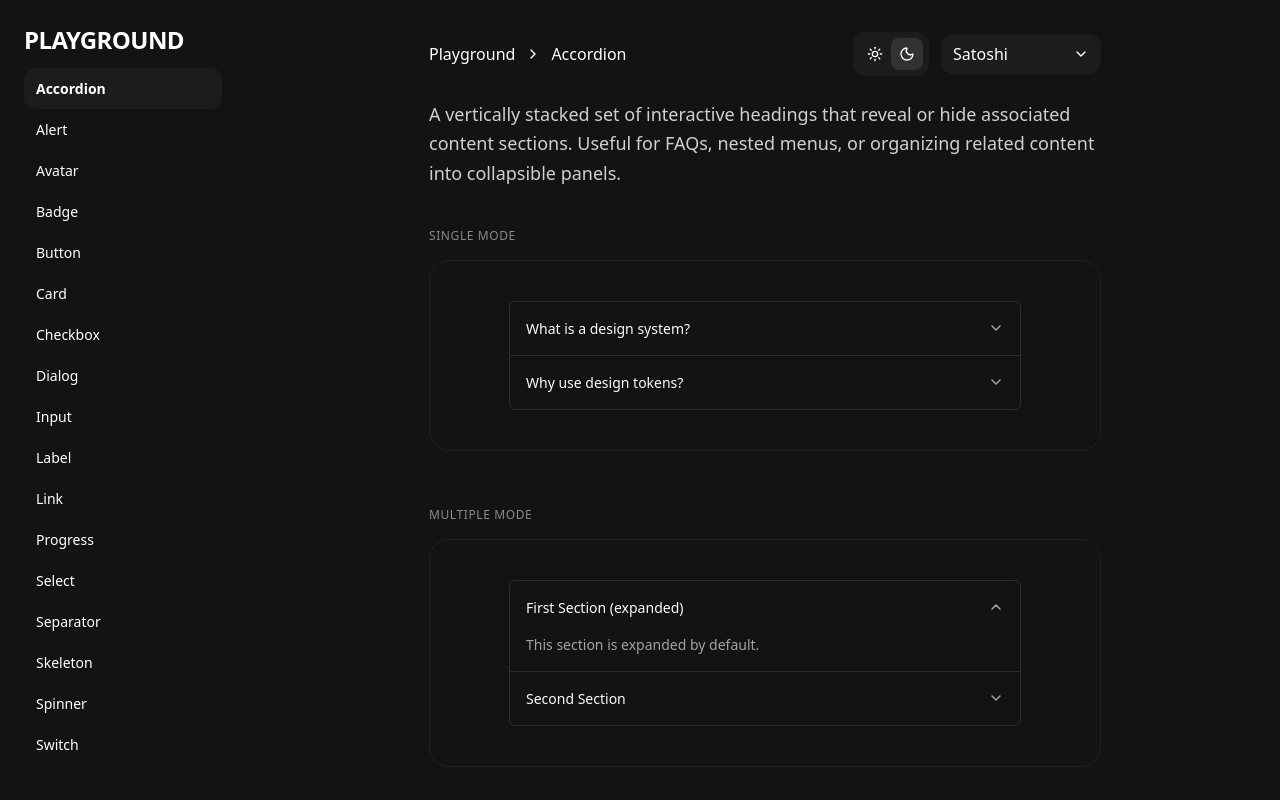
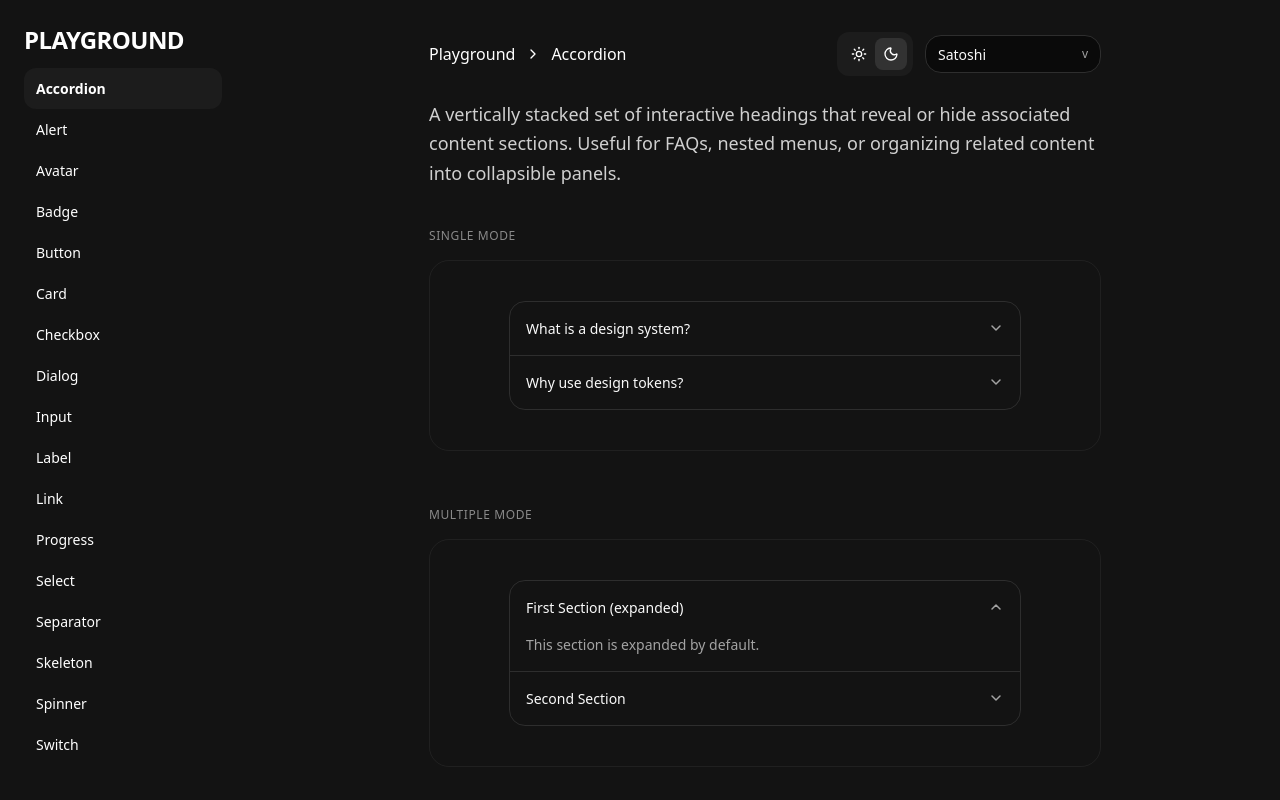
Before and after one commit to ashhforrd/Design-System-Playground, a Next.js app: page /playground in a window 1280 px wide. Built offline with nearby package versions, Linux system fonts and the light colour scheme; a web font is replaced by a local one.

Commit message:
feat: updated design systems

```diff
--- a/src/app/globals.css
+++ b/src/app/globals.css
@@ -19,8 +19,8 @@
   --ds-input-bg: #0a0a0a;
   --ds-input-placeholder: #737373;
   --ds-focus-ring: rgba(250, 250, 250, 0.22);
-  --ds-radius-sm: 0.25rem;
-  --ds-radius-md: 0.375rem;
+  --ds-radius-sm: 0.5rem;
+  --ds-radius-md: 1rem;
 }
 
 @theme inline {
--- a/src/app/playground/page.tsx
+++ b/src/app/playground/page.tsx
@@ -1,7 +1,7 @@
 "use client";
 
 import { useState } from "react";
-import { ChevronRight, ChevronDown, Moon, Sun } from "lucide-react";
+import { ChevronRight, Eye, Lock, Mail, Moon, Search, Sun } from "lucide-react";
 
 import {
   Accordion,
@@ -123,7 +123,7 @@ export default function PlaygroundPage() {
       {/* Sidebar */}
       <aside className="flex w-[250px] shrink-0 flex-col overflow-hidden p-6">
         <h1 className="shrink-0 text-2xl font-black tracking-tight">PLAYGROUND</h1>
-        <nav className="scrollbar-custom mt-3 flex min-h-0 flex-1 flex-col overflow-y-auto pr-1">
+        <nav className="scrollbar-hidden mt-3 flex min-h-0 flex-1 flex-col overflow-y-auto pr-1">
           {components.map((name) => (
             <button
               key={name}
@@ -182,23 +182,16 @@ export default function PlaygroundPage() {
                   </div>
 
                   {/* Font Selector */}
-                  <div
-                    className="relative flex w-40 items-center justify-between rounded-xl"
-                    style={{ background: "#1C1C1C" }}
-                  >
-                    <select
-                      value={fontFamily}
-                      onChange={(e) => setFontFamily(e.target.value as FontFamily)}
-                      className="w-full cursor-pointer appearance-none rounded-xl bg-transparent px-3 py-2 pr-8 text-base outline-none"
-                    >
-                      {fonts.map((f) => (
-                        <option key={f} value={f} style={{ background: "#1C1C1C" }}>
-                          {fontFamilyLabels[f]}
-                        </option>
-                      ))}
-                    </select>
-                    <ChevronDown size={16} className="pointer-events-none absolute right-3" />
-                  </div>
+                  <Select
+                    value={fontFamily}
+                    onValueChange={(v) => setFontFamily(v as FontFamily)}
+                    options={fonts.map((f) => ({
+                      label: fontFamilyLabels[f],
+                      value: f,
+                    }))}
+                    className="w-44 min-w-[11rem]"
+                    placeholder="Font family"
+                  />
                 </div>
               </div>
 
@@ -464,6 +457,33 @@ function ComponentShowcase({
           {renderVariantCard("Default", <Input className="w-full max-w-md" placeholder="Enter text..." />)}
           {renderVariantCard("Email", <Input className="w-full max-w-md" type="email" placeholder="you@example.com" />)}
           {renderVariantCard("Password", <Input className="w-full max-w-md" type="password" placeholder="Password" />)}
+          {renderVariantCard(
+            "Icon start",
+            <Input
+              className="w-full max-w-md"
+              placeholder="Search…"
+              startIcon={<Search size={18} strokeWidth={2} />}
+            />,
+          )}
+          {renderVariantCard(
+            "Icon end",
+            <Input
+              className="w-full max-w-md"
+              type="email"
+              placeholder="you@company.com"
+              endIcon={<Mail size={18} strokeWidth={2} />}
+            />,
+          )}
+          {renderVariantCard(
+            "Icon start & end",
+            <Input
+              className="w-full max-w-md"
+              type="password"
+              placeholder="Password"
+              startIcon={<Lock size={18} strokeWidth={2} />}
+              endIcon={<Eye size={18} strokeWidth={2} />}
+            />,
+          )}
           {renderVariantCard("Disabled", <Input className="w-full max-w-md" placeholder="Disabled input" disabled />)}
         </div>
       );
--- a/src/components/ui/badge/badge.module.css
+++ b/src/components/ui/badge/badge.module.css
@@ -7,7 +7,7 @@
   font-weight: 600;
   letter-spacing: -0.02em;
   line-height: 1;
-  border-radius: var(--ds-radius-sm, 0.25rem);
+  border-radius: var(--ds-radius-sm, 0.5rem);
   border: 1px solid transparent;
 }
 
--- a/src/components/ui/button/button.module.css
+++ b/src/components/ui/button/button.module.css
@@ -4,7 +4,7 @@
   justify-content: center;
   gap: 0.5rem;
   border: 1px solid transparent;
-  border-radius: var(--ds-radius-md, 0.375rem);
+  border-radius: var(--ds-radius-md, 1rem);
   font-weight: 600;
   line-height: 1;
   letter-spacing: -0.01em;
--- a/src/components/ui/card/card.module.css
+++ b/src/components/ui/card/card.module.css
@@ -1,6 +1,6 @@
 .card {
   border: 1px solid var(--ds-color-neutral-border, #2e2e2e);
-  border-radius: var(--ds-radius-md, 0.375rem);
+  border-radius: var(--ds-radius-md, 1rem);
   background: var(--ds-surface, #141414);
 }
 
--- a/src/components/ui/checkbox/checkbox.module.css
+++ b/src/components/ui/checkbox/checkbox.module.css
@@ -27,7 +27,7 @@
   height: 1rem;
   margin-top: 0.125rem;
   border: 1px solid var(--ds-color-neutral-border, #2e2e2e);
-  border-radius: calc(var(--ds-radius-sm, 0.25rem) * 0.75);
+  border-radius: calc(var(--ds-radius-sm, 0.5rem) * 0.75);
   background: var(--ds-input-bg, #0a0a0a);
   transition: background 0.15s ease, border-color 0.15s ease;
 }
--- a/src/components/ui/input/input.tsx
+++ b/src/components/ui/input/input.tsx
@@ -1,11 +1,40 @@
-import type { InputHTMLAttributes } from "react";
+import type { InputHTMLAttributes, ReactNode } from "react";
 
 import { cn } from "@/lib/cn";
 
 import styles from "./input.module.css";
 
-export type InputProps = InputHTMLAttributes<HTMLInputElement>;
+export type InputProps = InputHTMLAttributes<HTMLInputElement> & {
+  startIcon?: ReactNode;
+  endIcon?: ReactNode;
+};
 
-export function Input({ className, type = "text", ...props }: InputProps) {
-  return <input type={type} className={cn(styles.input, className)} {...props} />;
+export function Input({
+  className,
+  type = "text",
+  startIcon,
+  endIcon,
+  ...props
+}: InputProps) {
+  const hasAffix = Boolean(startIcon || endIcon);
+
+  if (!hasAffix) {
+    return <input type={type} className={cn(styles.input, className)} {...props} />;
+  }
+
+  return (
+    <div className={cn(styles.wrapper, className)}>
+      {startIcon ? (
+        <span className={styles.iconSlot} aria-hidden="true">
+          {startIcon}
+        </span>
+      ) : null}
+      <input type={type} className={styles.inputAffixed} {...props} />
+      {endIcon ? (
+        <span className={cn(styles.iconSlot, styles.iconSlotEnd)} aria-hidden="true">
+          {endIcon}
+        </span>
+      ) : null}
+    </div>
+  );
 }
--- a/src/components/ui/link/link.module.css
+++ b/src/components/ui/link/link.module.css
@@ -15,5 +15,5 @@
 .link:focus-visible {
   outline: 2px solid var(--foreground, #fafafa);
   outline-offset: 3px;
-  border-radius: 2px;
+  border-radius: var(--ds-radius-sm, 0.5rem);
 }
--- a/src/components/ui/select/select.module.css
+++ b/src/components/ui/select/select.module.css
@@ -7,7 +7,7 @@
   width: 100%;
   min-height: 2.375rem;
   border: 1px solid var(--ds-color-neutral-border, #2e2e2e);
-  border-radius: var(--ds-radius-md, 0.375rem);
+  border-radius: var(--ds-radius-md, 1rem);
   background: var(--ds-input-bg, #0a0a0a);
   color: var(--foreground, #fafafa);
   font-size: 0.875rem;
@@ -48,7 +48,7 @@
   left: 0;
   right: 0;
   border: 1px solid var(--ds-color-neutral-border, #2e2e2e);
-  border-radius: var(--ds-radius-md, 0.375rem);
+  border-radius: var(--ds-radius-md, 1rem);
   background: var(--ds-surface, #141414);
   overflow: hidden;
   box-shadow: 0 10px 30px rgba(0, 0, 0, 0.28);
--- a/src/components/ui/textarea/textarea.module.css
+++ b/src/components/ui/textarea/textarea.module.css
@@ -3,7 +3,7 @@
   min-height: 6rem;
   resize: vertical;
   border: 1px solid var(--ds-color-neutral-border, #2e2e2e);
-  border-radius: var(--ds-radius-md, 0.375rem);
+  border-radius: var(--ds-radius-md, 1rem);
   background: var(--ds-input-bg, #0a0a0a);
   padding: 0.625rem 0.75rem;
   font-size: 0.875rem;
--- a/src/tokens/theme.ts
+++ b/src/tokens/theme.ts
@@ -18,8 +18,8 @@ export const themePresets = {
     inputBg: "#0a0a0a",
     inputPlaceholder: "#737373",
     focusRing: "rgba(250, 250, 250, 0.22)",
-    radiusSm: "0.25rem",
-    radiusMd: "0.375rem",
+    radiusSm: "0.5rem",
+    radiusMd: "1rem",
   },
   light: {
     background: "#ffffff",
@@ -34,8 +34,8 @@ export const themePresets = {
     inputBg: "#ffffff",
     inputPlaceholder: "#a3a3a3",
     focusRing: "rgba(10, 10, 10, 0.12)",
-    radiusSm: "0.25rem",
-    radiusMd: "0.375rem",
+    radiusSm: "0.5rem",
+    radiusMd: "1rem",
   },
   soft: {
     background: "#f4f4f5",
@@ -50,8 +50,8 @@ export const themePresets = {
     inputBg: "#ffffff",
     inputPlaceholder: "#a1a1aa",
     focusRing: "rgba(24, 24, 27, 0.14)",
-    radiusSm: "0.25rem",
-    radiusMd: "0.375rem",
+    radiusSm: "0.5rem",
+    radiusMd: "1rem",
   },
 } as const;
 
```
Also changed, not shown: src/components/ui/input/input.module.css (+60 -3 lines), 1 other file (tests, documents, lock files or other folders).
